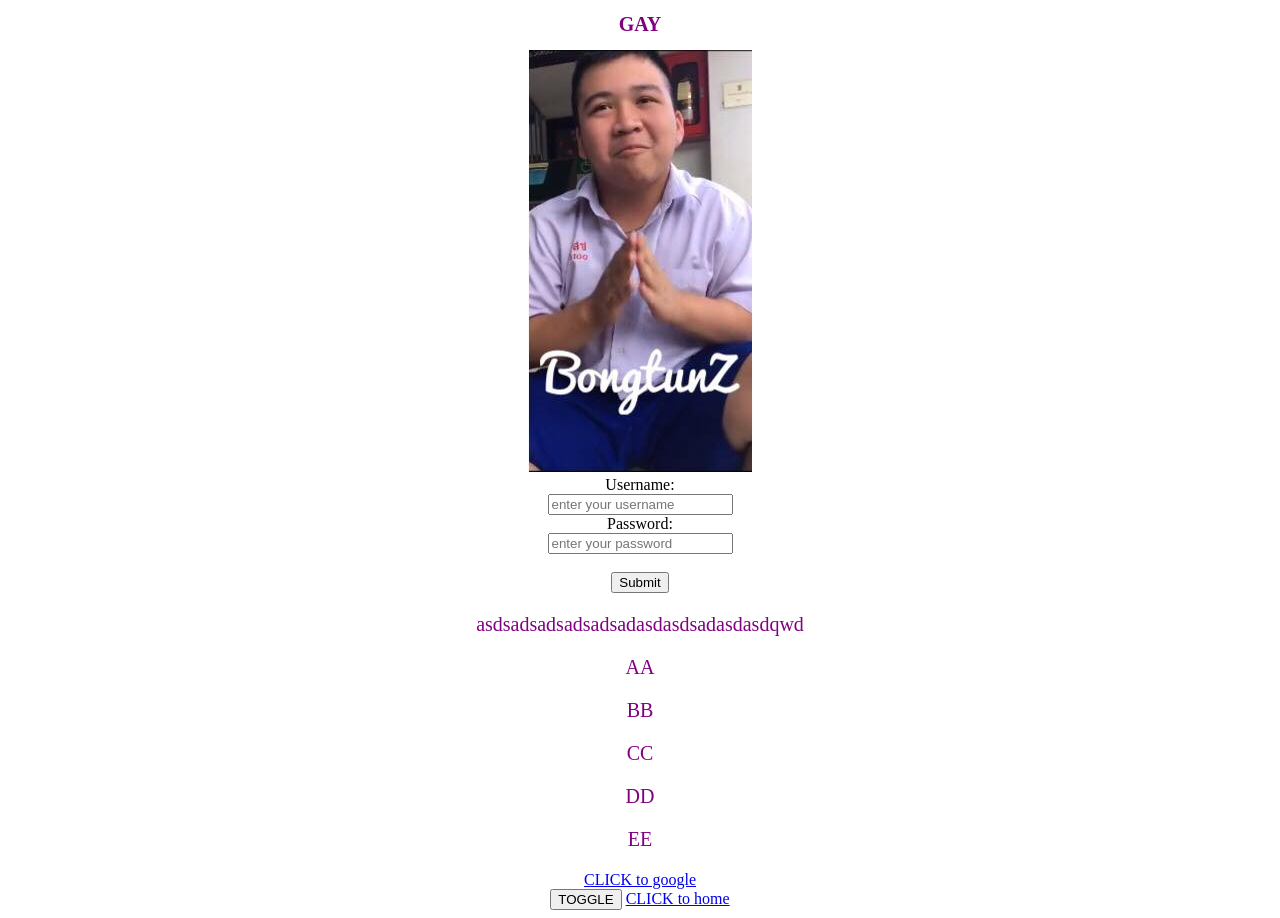
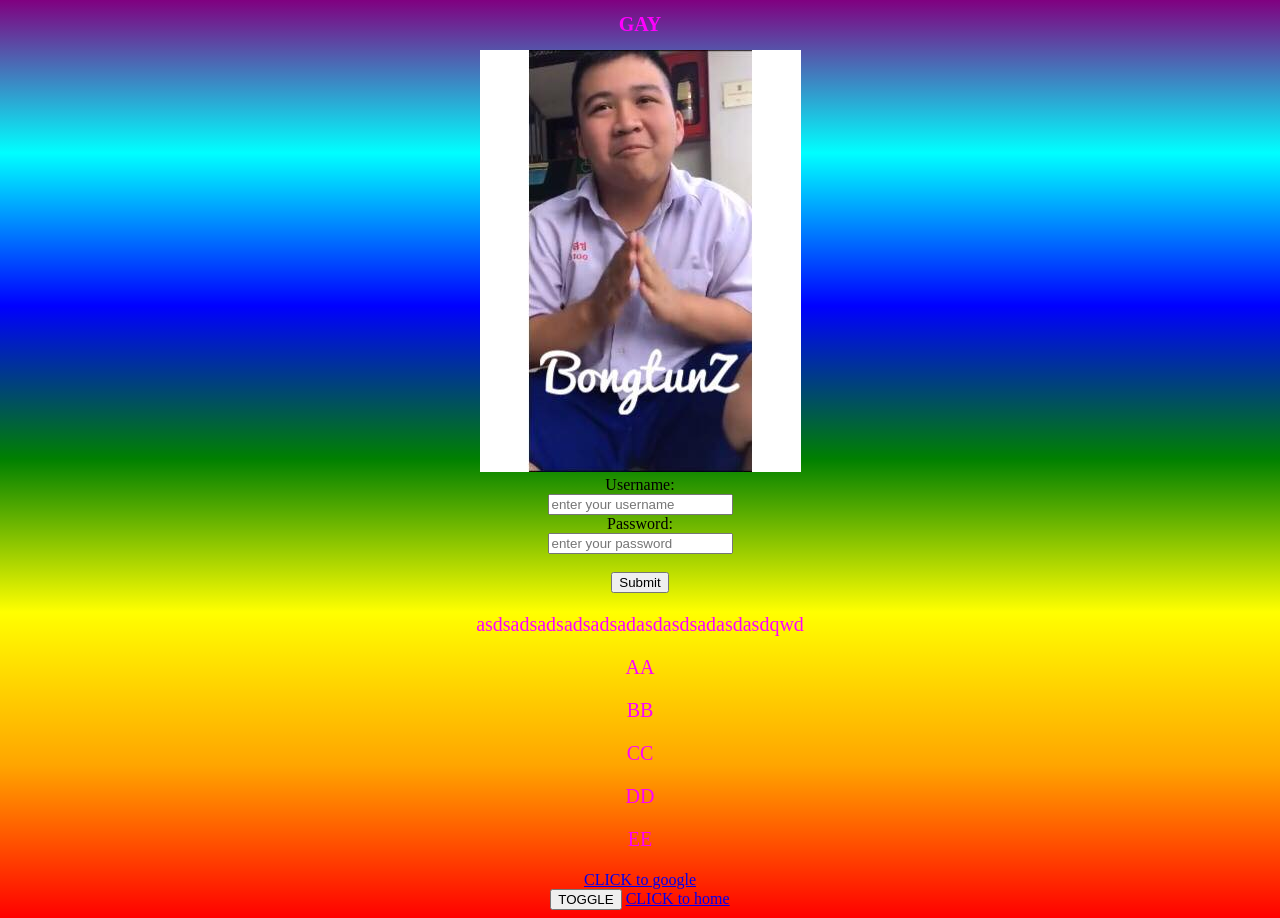
Before and after one commit to Minefreezey/Website, a plain HTML site: page index.html in a window 1280 px wide. Drawn offline with Linux system fonts and the light colour scheme.

Commit message:
Add files via upload

```diff
--- a/stylesheet.css
+++ b/stylesheet.css
@@ -1,5 +1,5 @@
 .gay{
-    color:purple;
+    color:rgb(255, 0, 255);
     font-size: 20px;
 }
 .but{
@@ -20,4 +20,5 @@
 }
 body{
     text-align: center;
+    background-image: linear-gradient(purple,cyan,blue,green,yellow,orange,red);
 }
```
